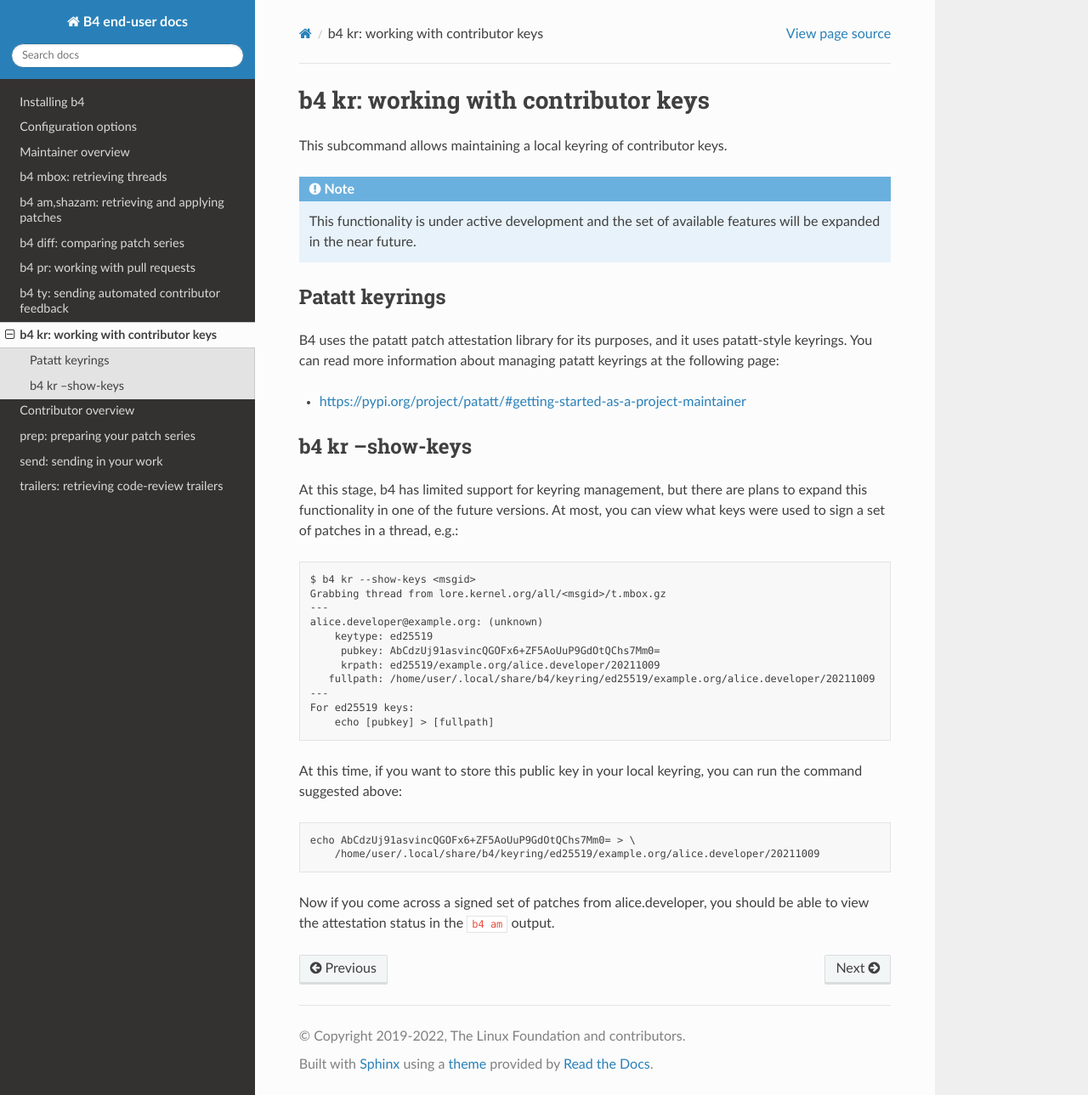
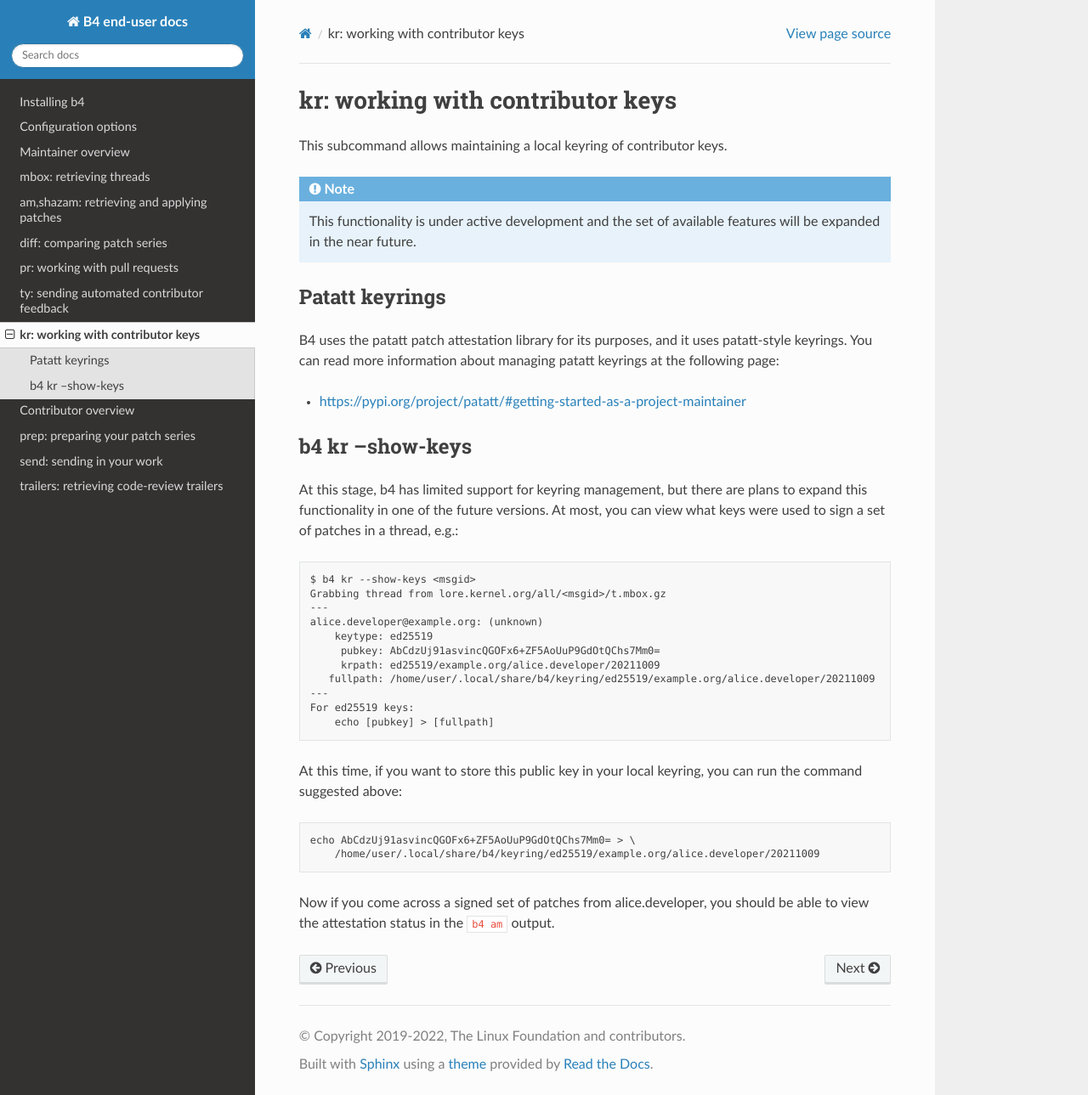
Before and after one commit to mricon/b4, a Sphinx documentation site: the page built from docs/maintainer/kr.rst, in a window 1280 px wide and 1289 px high. Shown: the whole window at 85% size. Built offline with Sphinx 7.4.7 and the Read the Docs theme 2.0.0, drawn with Linux system fonts in a browser that asks for light colours.

```diff
--- a/docs/maintainer/am-shazam.rst
+++ b/docs/maintainer/am-shazam.rst
@@ -1,5 +1,5 @@
-b4 am,shazam: retrieving and applying patches
-=============================================
+am,shazam: retrieving and applying patches
+==========================================
 Most commonly, b4 is used to retrieve, prepare, and apply patches sent
 via distribution lists. The base functionality is similar to that of
 ``b4 mbox``::
--- a/docs/maintainer/diff.rst
+++ b/docs/maintainer/diff.rst
@@ -1,5 +1,5 @@
-b4 diff: comparing patch series
-===============================
+diff: comparing patch series
+============================
 The ``diff`` subcommand allows comparing two different revisions of the
 same patch series using ``git range-diff``. Note, that in order to
 perform the ``range-diff`` comparison, both revisions need to cleanly
--- a/docs/maintainer/kr.rst
+++ b/docs/maintainer/kr.rst
@@ -1,5 +1,5 @@
-b4 kr: working with contributor keys
-====================================
+kr: working with contributor keys
+=================================
 This subcommand allows maintaining a local keyring of contributor keys.
 
 .. note::
--- a/docs/maintainer/mbox.rst
+++ b/docs/maintainer/mbox.rst
@@ -1,5 +1,5 @@
-b4 mbox: retrieving threads
-===========================
+mbox: retrieving threads
+========================
 .. note::
 
    If you are looking for a way to continuously retrieve full threads
--- a/docs/maintainer/pr.rst
+++ b/docs/maintainer/pr.rst
@@ -1,5 +1,5 @@
-b4 pr: working with pull requests
-=================================
+pr: working with pull requests
+==============================
 In addition to working with patches and patch series, b4 is also able to
 work with pull requests. It provides the following benefits as opposed
 to using git directly:
--- a/docs/maintainer/ty.rst
+++ b/docs/maintainer/ty.rst
@@ -1,5 +1,5 @@
-b4 ty: sending automated contributor feedback
-=============================================
+ty: sending automated contributor feedback
+==========================================
 B4 makes it easier to send automated developer feedback when you apply
 patches or pull requests to your git tree.
 
```
